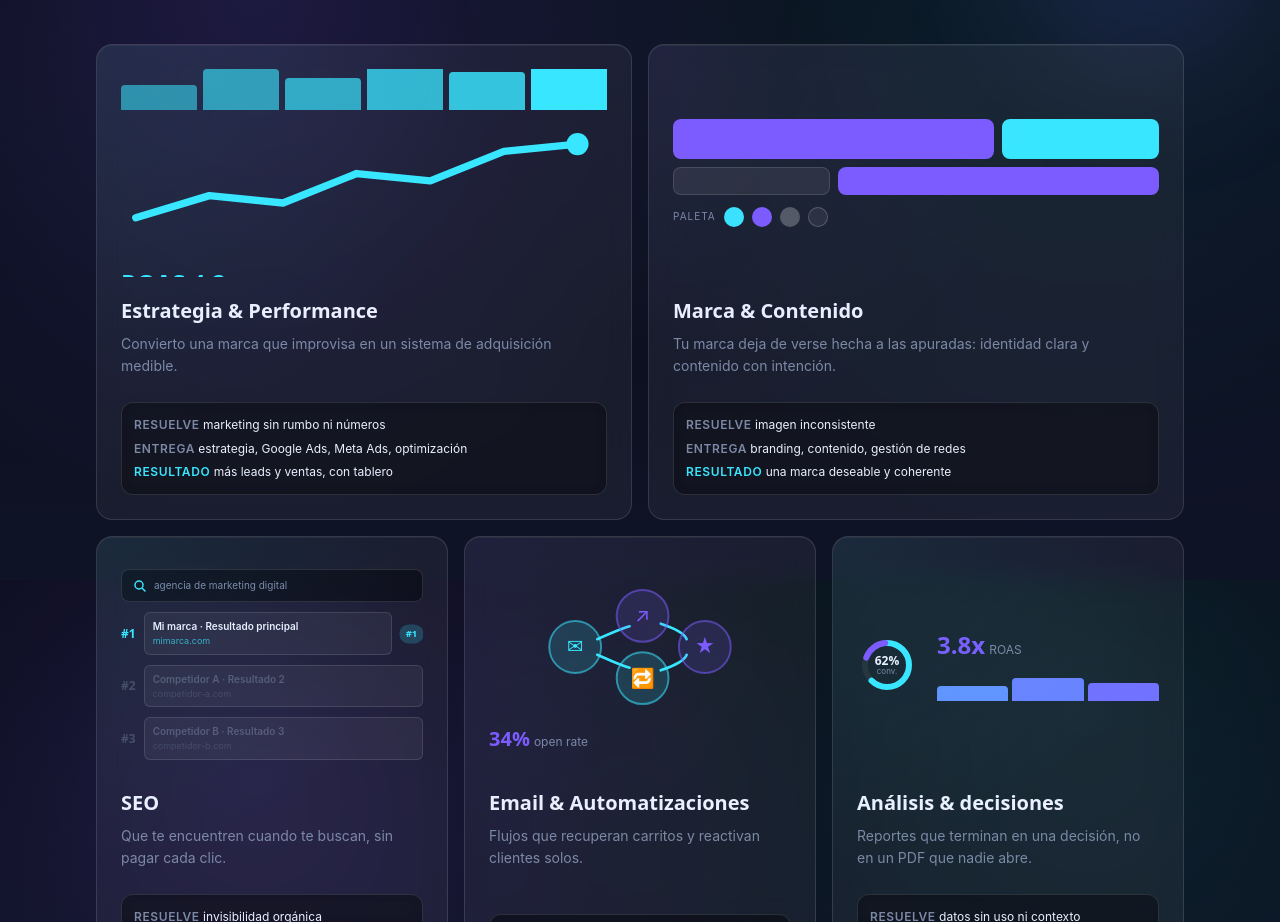
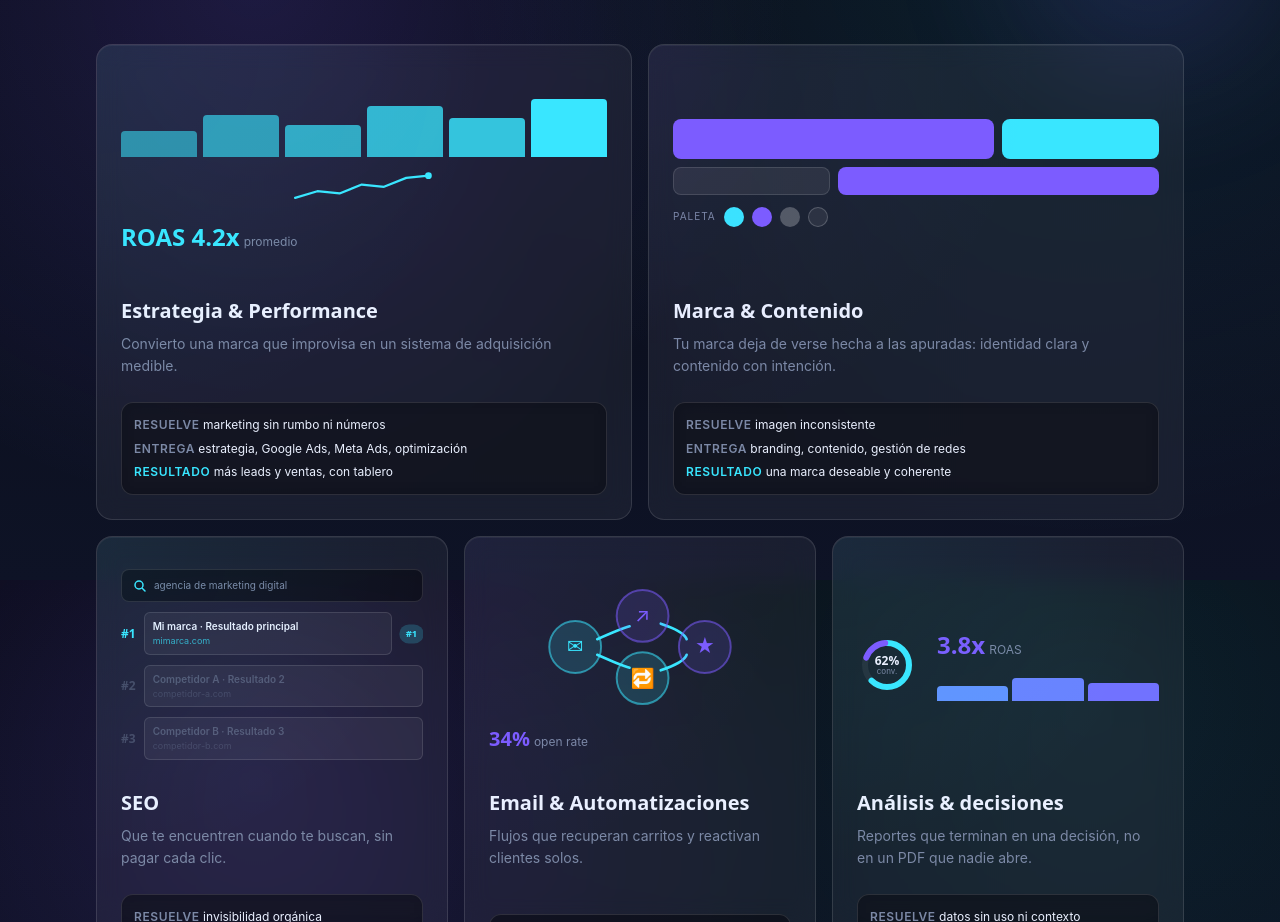
Before and after one commit to Gaston3000/Nachera, a React (Vite) app: page / in a window 1280 px wide. Shown: the part 1820-2742 px from the top of the page. Built offline with nearby package versions, Linux system fonts and the light colour scheme.

Commit message:
fix(solutions): cap altura del SVG de tendencia (BarChart) — el KPI 'ROAS 4.2x' ya no se corta en cards anchas

```diff
--- a/src/components/Solutions.jsx
+++ b/src/components/Solutions.jsx
@@ -86,8 +86,9 @@ function BarChartViz({ inView }) {
           </motion.div>
         ))}
       </div>
-      {/* SVG trend line */}
-      <svg viewBox="-4 -4 132 36" className="w-full overflow-visible" fill="none">
+      {/* SVG trend line — height capped so it never balloons on wide cards
+          and pushes the KPI out of the fixed (overflow-hidden) visual area */}
+      <svg viewBox="-4 -4 132 36" className="h-10 w-full shrink-0 overflow-visible" fill="none">
         <motion.path
           d="M0 22 L20 16 L40 18 L60 10 L80 12 L100 4 L120 2"
           stroke="var(--c-accent)"
```
